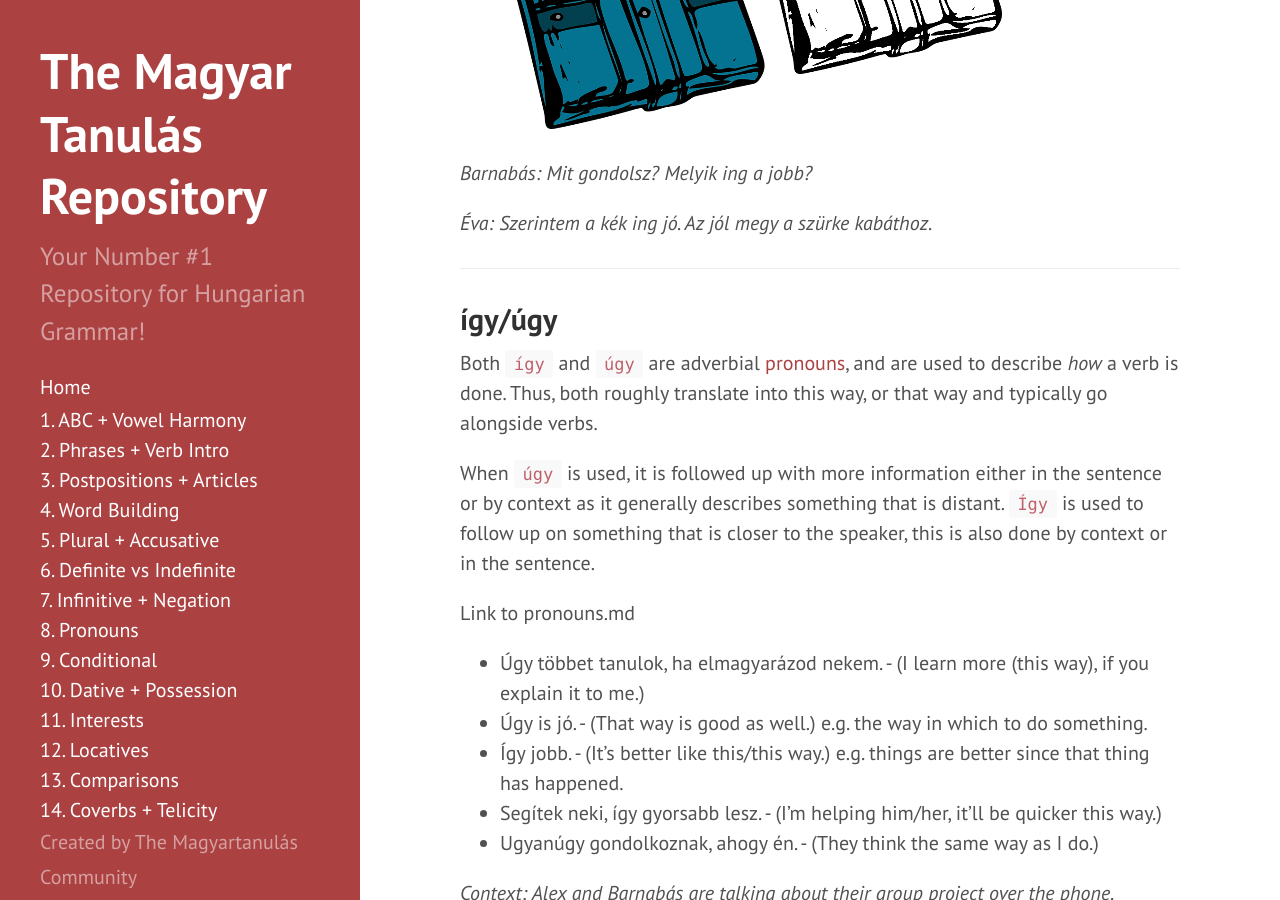
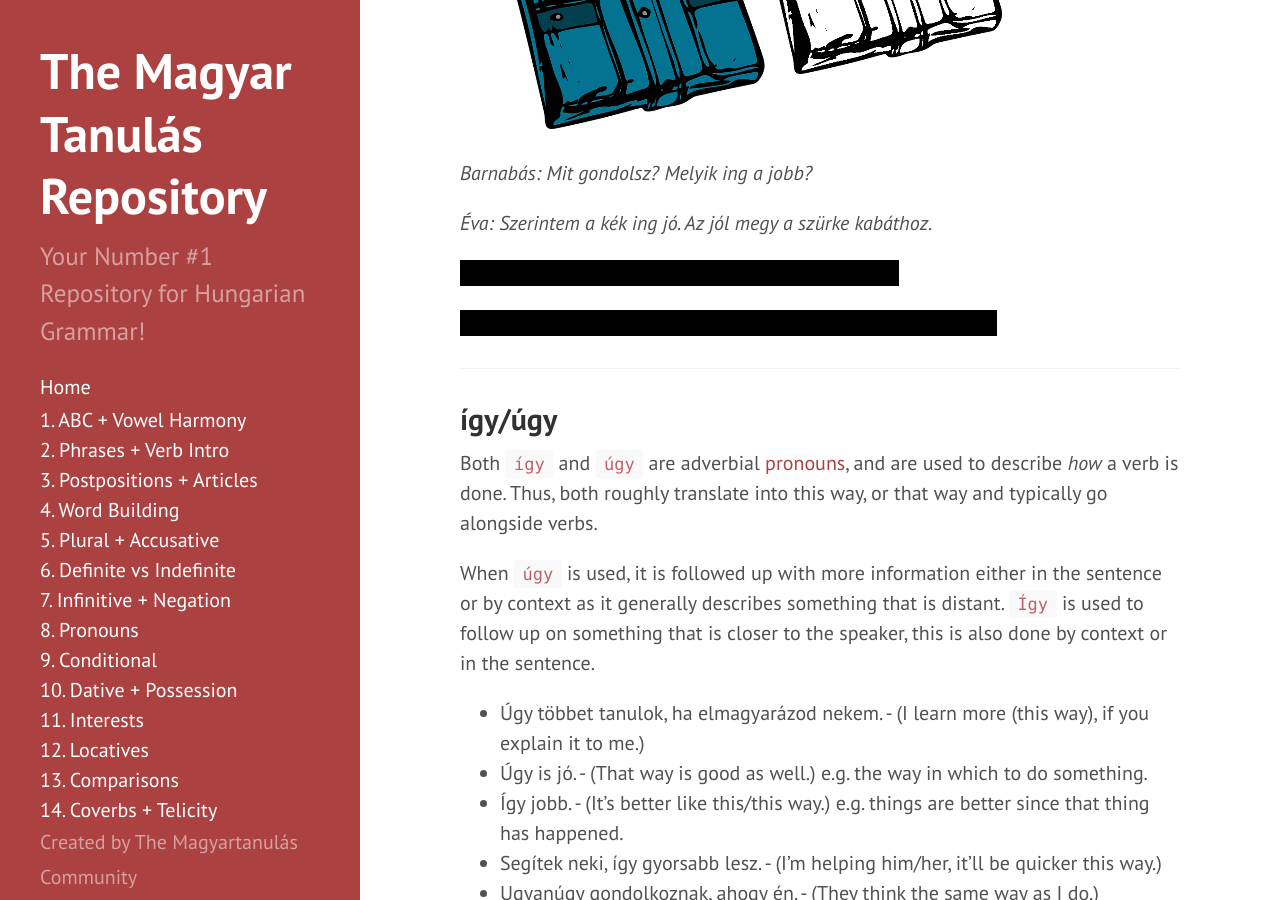
Before and after one commit to Magyartanulas/magyartanulas.github.io, a Jekyll site: the page built from comparisons.md, in a window 1280 px wide and 900 px high, scrolled down 1436 px. Built offline with Jekyll 4.4.1, drawn with Linux system fonts in a browser that asks for light colours; Markdown is read by kramdown in place of the engine named in the settings.

Commit message:
Update comparisons.md

```diff
--- a/comparisons.md
+++ b/comparisons.md
@@ -40,6 +40,10 @@ To use the comparative, attach `-bb` to the end of a noun, and to make that comp
 
 *Éva: Szerintem a kék ing jó. Az jól megy a szürke kabáthoz.*
 
+<span class="spoiler">Barnabás: What do you think? Which shirt is better?</span>
+
+<span class="spoiler">I think the blue shirt is good. It goes well with your grey jacket.</span>
+
 ---
 
 ## így/úgy
@@ -48,8 +52,6 @@ To use the comparative, attach `-bb` to the end of a noun, and to make that comp
 Both `így` and `úgy` are adverbial [pronouns](https://magyartanulas.github.io/pronouns), and are used to describe *how* a verb is done. Thus, both roughly translate into this way, or that way and typically go alongside verbs.
 
 When `úgy` is used, it is followed up with more information either in the sentence or by context as it generally describes something that is distant. `Így` is used to follow up on something that is closer to the speaker, this is also done by context or in the sentence.
-
-Link to pronouns.md
 
 * Úgy többet tanulok, ha elmagyarázod nekem. - (I learn more (this way), if you explain it to me.)
 * Úgy is jó. - (That way is good as well.) e.g. the way in which to do something.
```
